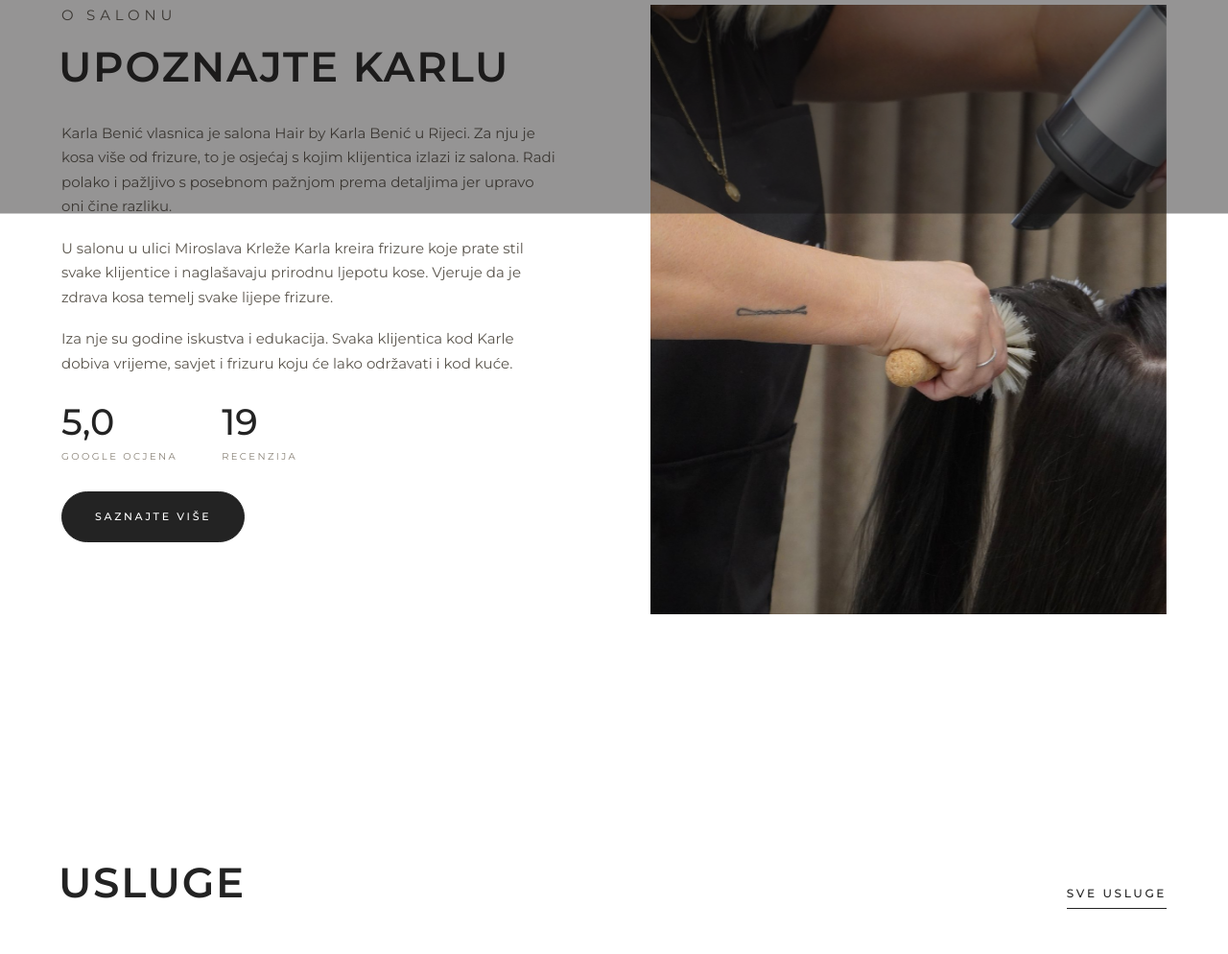
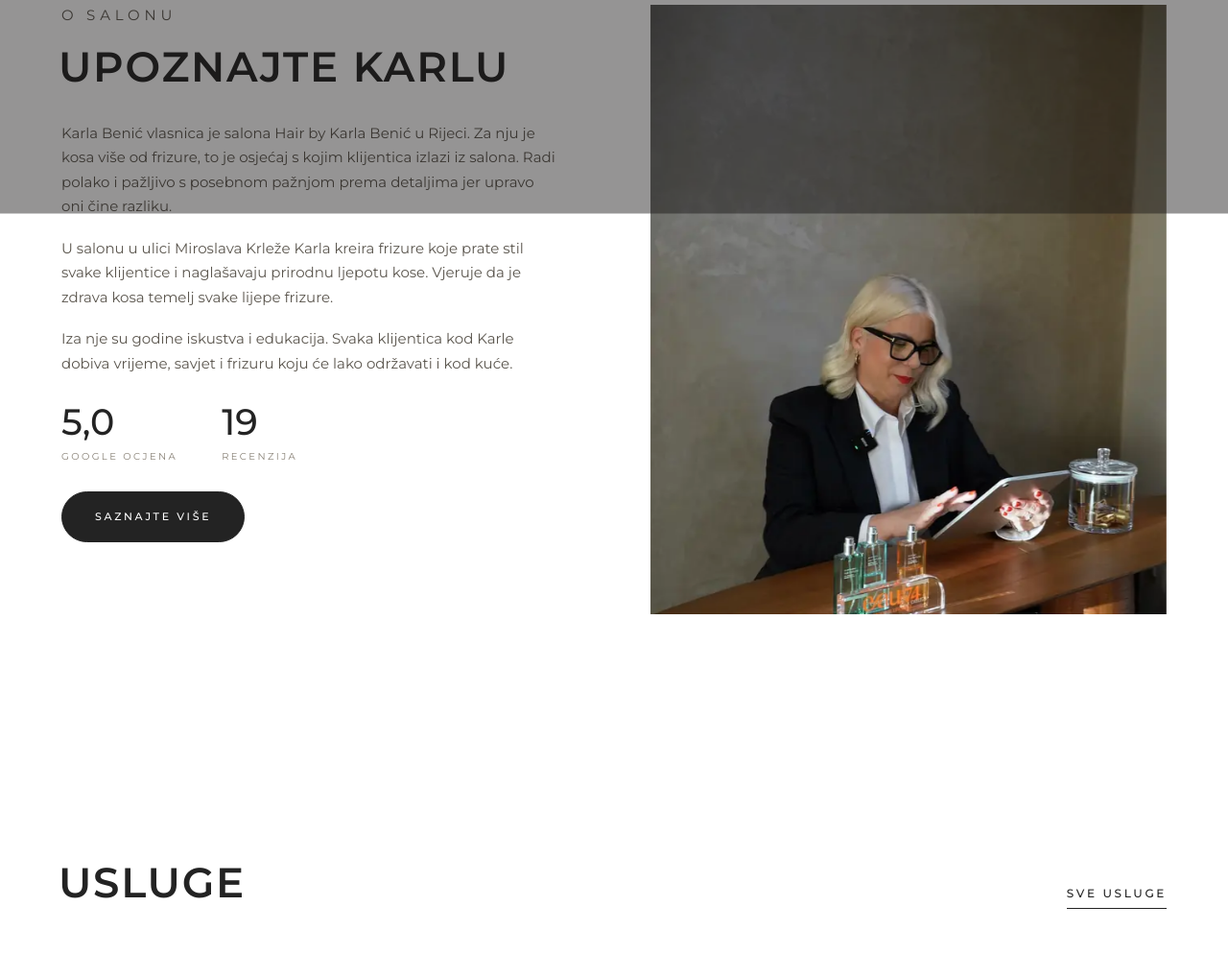
Before and after one commit to hairbykarlabenic/hairbykarlabenic.github.io, a plain HTML site: page index.html in a window 1280 px wide. Shown: the part 1585-2579 px from the top of the page at 96% size. Drawn offline with Linux system fonts and the light colour scheme.

Commit message:
Update index.html

```diff
--- a/index.html
+++ b/index.html
@@ -100,9 +100,10 @@
     </div>
     <a class="btn reveal" data-delay="4" href="o-salonu.html">Saznajte više</a>
   </div>
-  <figure class="about__media img-reveal" style="margin:0">
-    <div class="parallax" data-speed="0.08"><img src="img/karla.jpg" alt="Karla feni i četkom oblikuje tamnu kosu" loading="lazy"></div>
-  </figure>
+  <a class="about__media about__video img-reveal" href="https://www.instagram.com/reel/DfX1iRZp8wa/" target="_blank" rel="noopener" aria-label="Pogledajte video o Karli na Instagramu" data-cursor="Pogledaj">
+    <div class="parallax" data-speed="0.08"><img src="img/karla-reel.webp" alt="Karla Benić za stolom u salonu" loading="lazy"></div>
+    <span class="about__play" aria-hidden="true"><i><svg viewBox="0 0 24 24" width="22" height="22"><path d="M8 5.5v13l11-6.5z" fill="currentColor"/></svg></i><b>Pogledajte na Instagramu</b></span>
+  </a>
 </section>
 
 <!-- USLUGE -->
```
